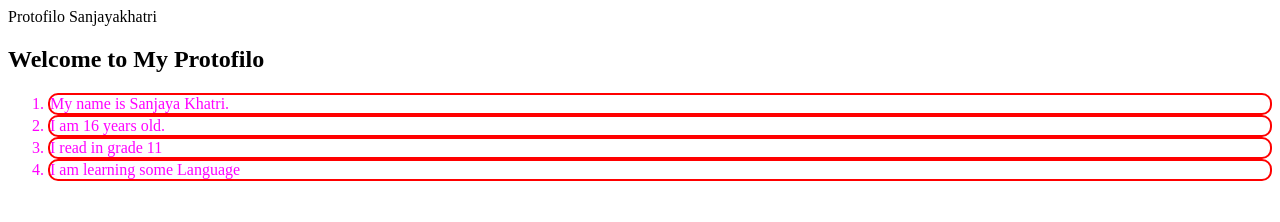
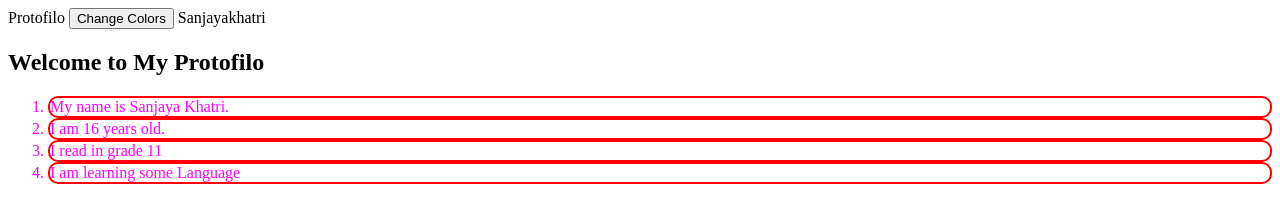
Before and after one commit to sanjayakhatri/protofilo, a plain HTML site: page index.html in a window 1280 px wide. Drawn offline with Linux system fonts and the light colour scheme.

Commit message:
Add button to change colors in index.html

```diff
--- a/index.html
+++ b/index.html
@@ -10,6 +10,7 @@
     </style>
   </head>
   <body>
+    <button onclick="open()">Change Colors</button>
     Sanjayakhatri
     <h2>Welcome to My Protofilo</h2>
     <ol>
```
